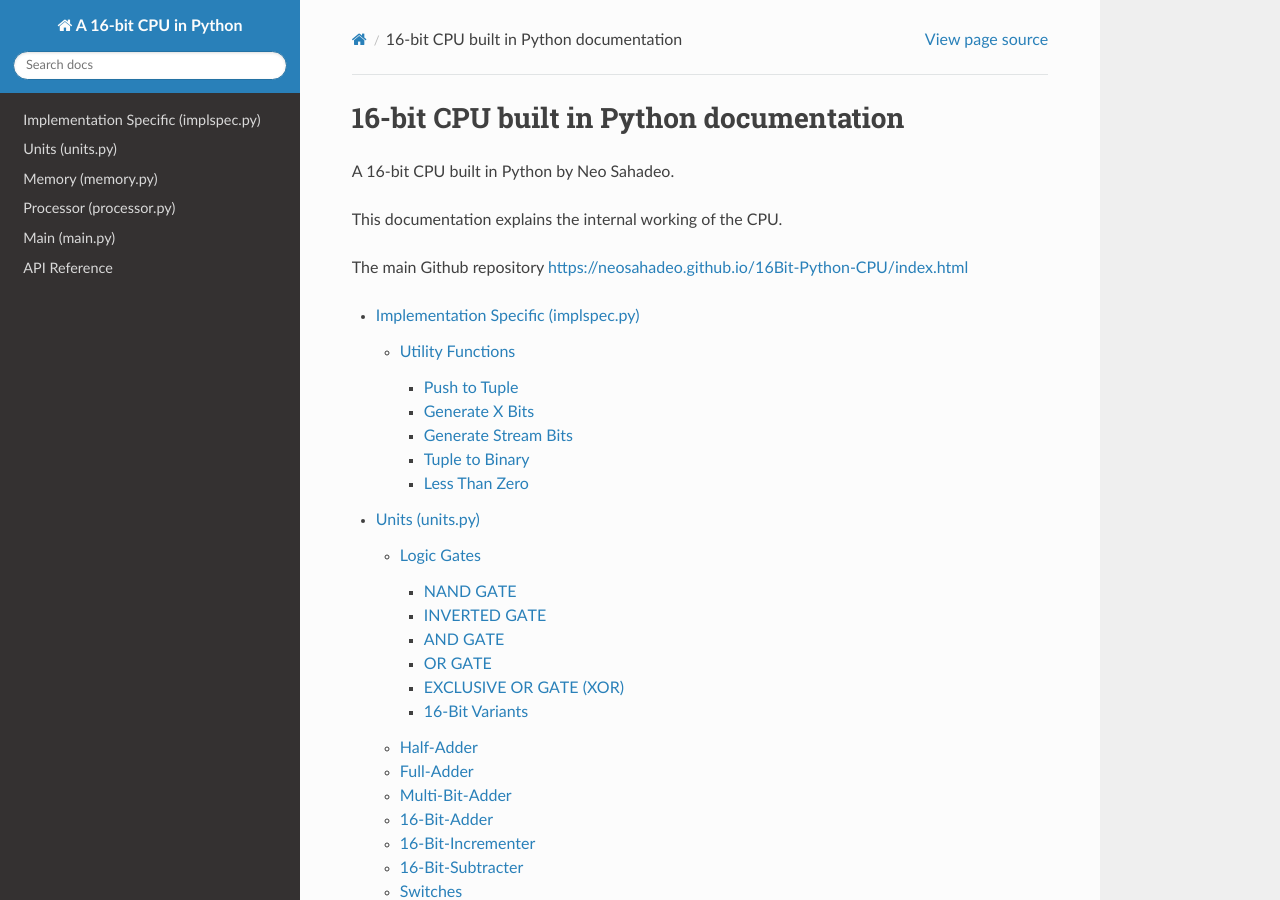
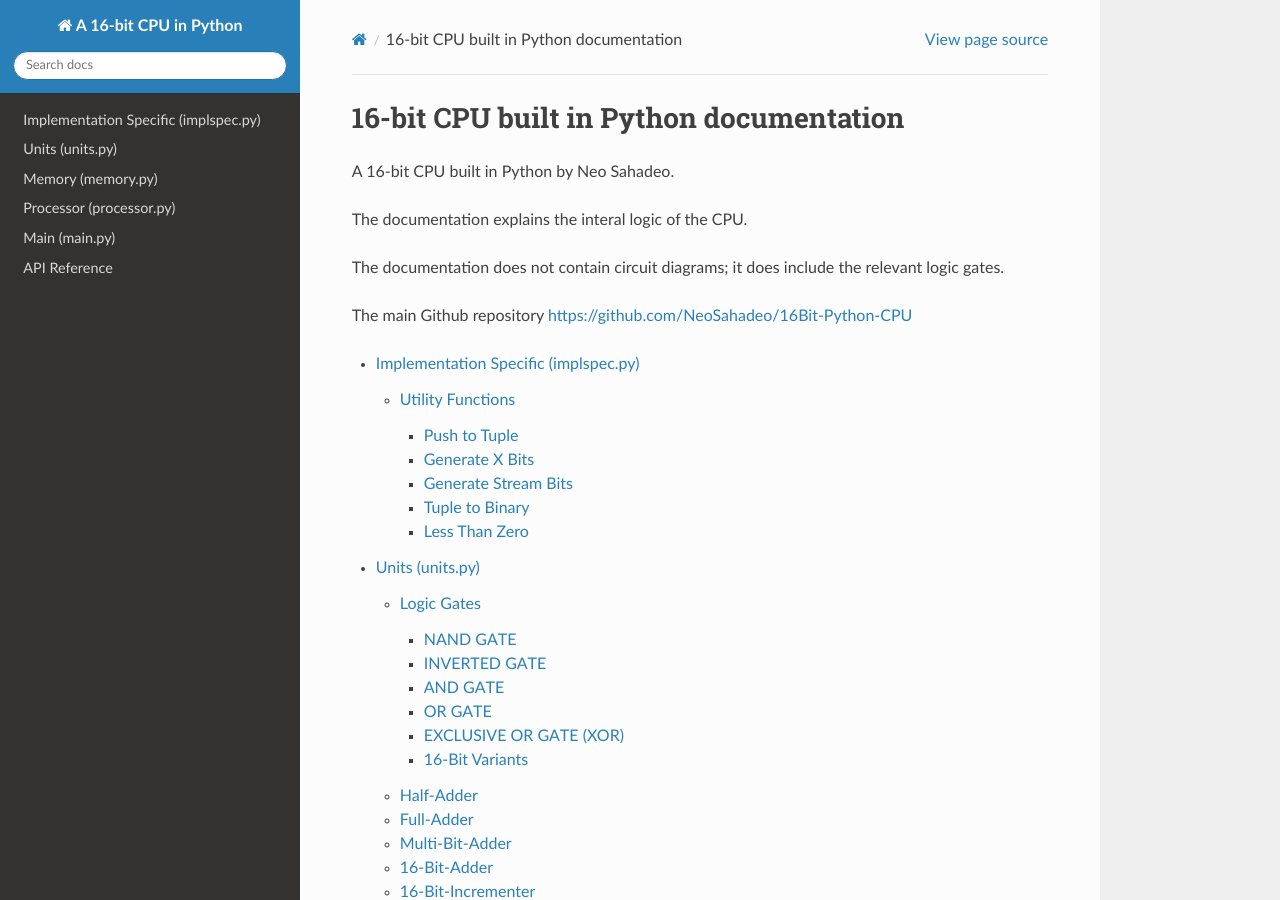
Before and after one commit to NeoSahadeo/16Bit-Python-CPU, a Sphinx documentation site: the page built from source/index.rst, in a window 1280 px wide and 900 px high. Built offline with Sphinx 7.4.7 and the Read the Docs theme 2.0.0, drawn with Linux system fonts in a browser that asks for light colours.

Commit message:
:memo: forgot to update index.rst

```diff
--- a/source/index.rst
+++ b/source/index.rst
@@ -3,9 +3,12 @@
 
 A 16-bit CPU built in Python by Neo Sahadeo.
 
-This documentation explains the internal working of the CPU.
+The documentation explains the interal logic of the CPU.
 
-The main Github repository https://neosahadeo.github.io/16Bit-Python-CPU/index.html
+The documentation does not contain circuit diagrams; it does include
+the relevant logic gates.
+
+The main Github repository https://github.com/NeoSahadeo/16Bit-Python-CPU
 
 .. toctree::
 
```
